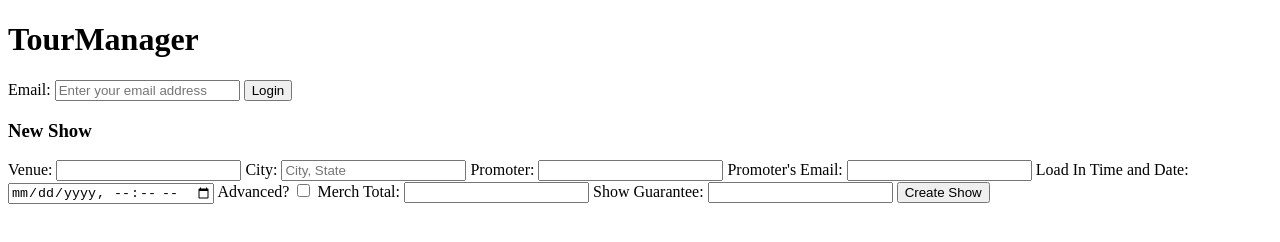
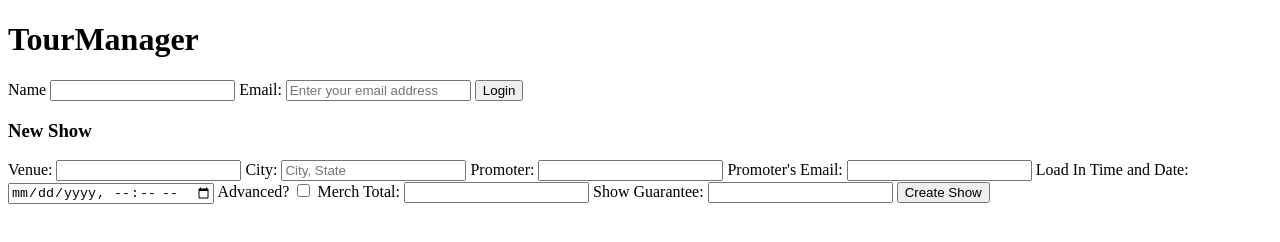
Before and after one commit to Ksamuel92/tourmanagerfrontend, a plain HTML site: page index.html in a window 1280 px wide. Drawn offline with Linux system fonts and the light colour scheme; no server answers.

Commit message:
add name input to login form

```diff
--- a/index.html
+++ b/index.html
@@ -14,6 +14,8 @@
   <h1>TourManager</h1>
   <div id="login">
     <form id = "login-form">
+      <label for="name">Name</label>
+      <input type="text" id="user-name">
       <label for ="email">Email:</label>
       <input type="text" id="user-email" placeholder="Enter your email address" pattern="^\S+@\S+$" />
       <input type="submit" value="Login" />
```
